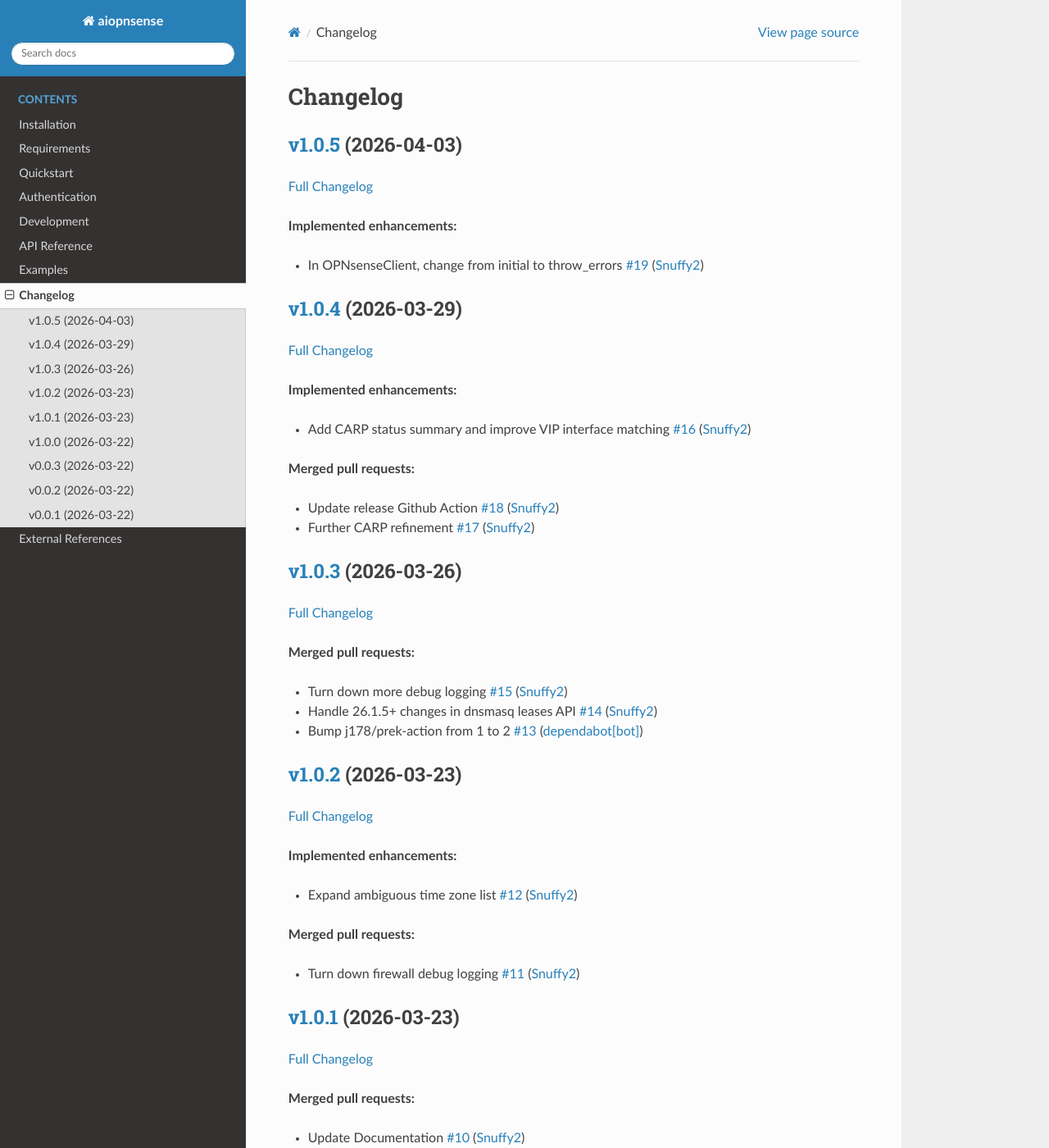
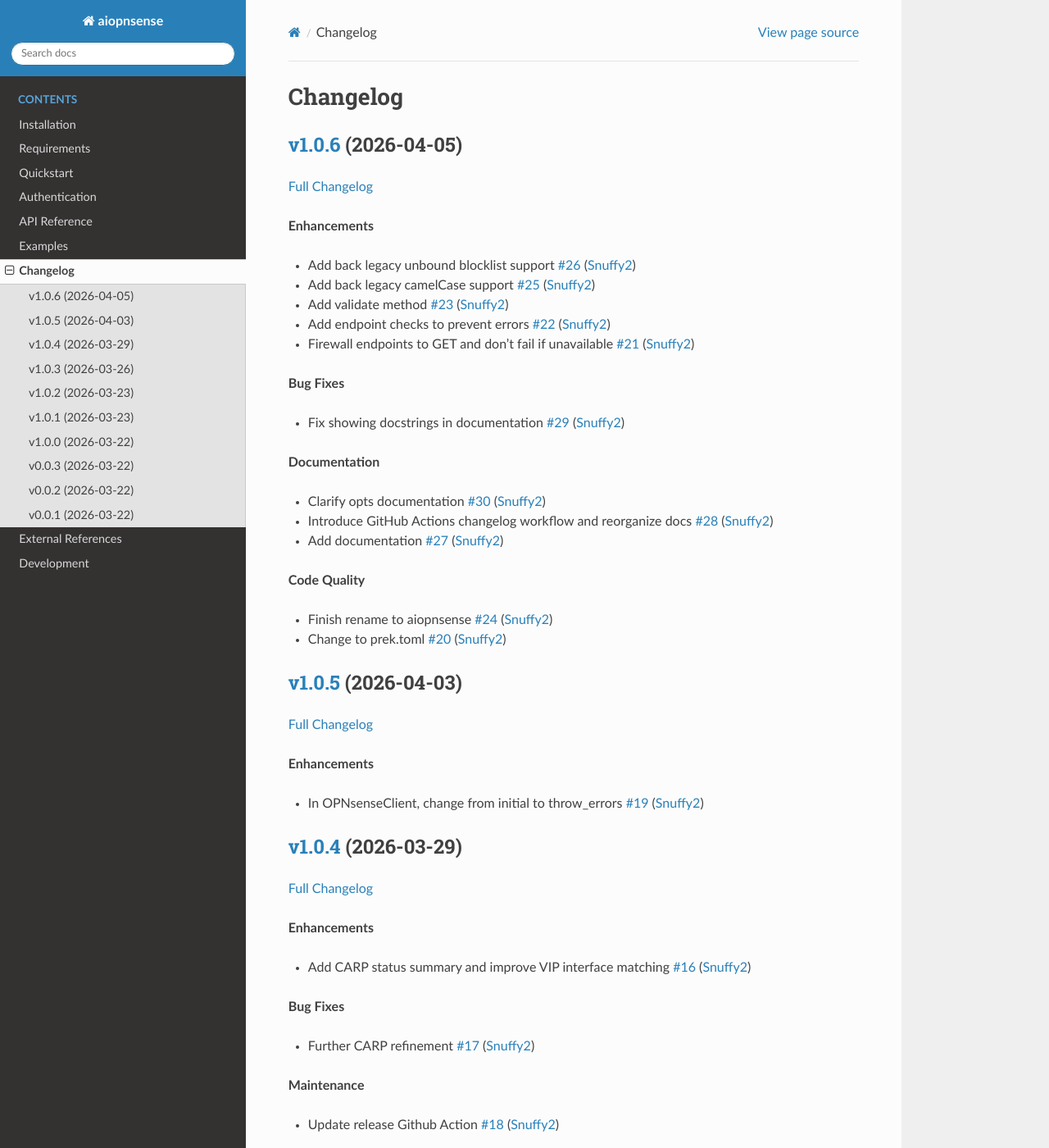
Before and after one commit to Snuffy2/aiopnsense, a Sphinx documentation site: the page built from docs/source/changelog.md, in a window 1280 px wide and 1400 px high. Shown: the whole window at 82% size. Built offline with Sphinx 7.4.7 and the Read the Docs theme 3.1.0, drawn with Linux system fonts in a browser that asks for light colours; some of the changed text lies outside the part shown.

Commit message:
Refine changelog (#33)

```diff
--- a/docs/source/changelog.md
+++ b/docs/source/changelog.md
@@ -1,10 +1,37 @@
 # Changelog
+
+## [v1.0.6](https://github.com/Snuffy2/aiopnsense/tree/v1.0.6) (2026-04-05)
+
+[Full Changelog](https://github.com/Snuffy2/aiopnsense/compare/v1.0.5...v1.0.6)
+
+**Enhancements**
+
+- Add back legacy unbound blocklist support [\#26](https://github.com/Snuffy2/aiopnsense/pull/26) ([Snuffy2](https://github.com/Snuffy2))
+- Add back legacy camelCase support [\#25](https://github.com/Snuffy2/aiopnsense/pull/25) ([Snuffy2](https://github.com/Snuffy2))
+- Add validate method [\#23](https://github.com/Snuffy2/aiopnsense/pull/23) ([Snuffy2](https://github.com/Snuffy2))
+- Add endpoint checks to prevent errors [\#22](https://github.com/Snuffy2/aiopnsense/pull/22) ([Snuffy2](https://github.com/Snuffy2))
+- Firewall endpoints to GET and don't fail if unavailable [\#21](https://github.com/Snuffy2/aiopnsense/pull/21) ([Snuffy2](https://github.com/Snuffy2))
+
+**Bug Fixes**
+
+- Fix showing docstrings in documentation [\#29](https://github.com/Snuffy2/aiopnsense/pull/29) ([Snuffy2](https://github.com/Snuffy2))
+
+**Documentation**
+
+- Clarify opts documentation [\#30](https://github.com/Snuffy2/aiopnsense/pull/30) ([Snuffy2](https://github.com/Snuffy2))
+- Introduce GitHub Actions changelog workflow and reorganize docs [\#28](https://github.com/Snuffy2/aiopnsense/pull/28) ([Snuffy2](https://github.com/Snuffy2))
+- Add documentation [\#27](https://github.com/Snuffy2/aiopnsense/pull/27) ([Snuffy2](https://github.com/Snuffy2))
+
+**Code Quality**
+
+- Finish rename to aiopnsense [\#24](https://github.com/Snuffy2/aiopnsense/pull/24) ([Snuffy2](https://github.com/Snuffy2))
+- Change to prek.toml [\#20](https://github.com/Snuffy2/aiopnsense/pull/20) ([Snuffy2](https://github.com/Snuffy2))
 
 ## [v1.0.5](https://github.com/Snuffy2/aiopnsense/tree/v1.0.5) (2026-04-03)
 
 [Full Changelog](https://github.com/Snuffy2/aiopnsense/compare/v1.0.4...v1.0.5)
 
-**Implemented enhancements:**
+**Enhancements**
 
 - In OPNsenseClient, change from initial to throw\_errors [\#19](https://github.com/Snuffy2/aiopnsense/pull/19) ([Snuffy2](https://github.com/Snuffy2))
 
@@ -12,34 +39,39 @@
 
 [Full Changelog](https://github.com/Snuffy2/aiopnsense/compare/v1.0.3...v1.0.4)
 
-**Implemented enhancements:**
+**Enhancements**
 
 - Add CARP status summary and improve VIP interface matching [\#16](https://github.com/Snuffy2/aiopnsense/pull/16) ([Snuffy2](https://github.com/Snuffy2))
 
-**Merged pull requests:**
+**Bug Fixes**
+
+- Further CARP refinement [\#17](https://github.com/Snuffy2/aiopnsense/pull/17) ([Snuffy2](https://github.com/Snuffy2))
+
+**Maintenance**
 
 - Update release Github Action [\#18](https://github.com/Snuffy2/aiopnsense/pull/18) ([Snuffy2](https://github.com/Snuffy2))
-- Further CARP refinement [\#17](https://github.com/Snuffy2/aiopnsense/pull/17) ([Snuffy2](https://github.com/Snuffy2))
 
 ## [v1.0.3](https://github.com/Snuffy2/aiopnsense/tree/v1.0.3) (2026-03-26)
 
 [Full Changelog](https://github.com/Snuffy2/aiopnsense/compare/v1.0.2...v1.0.3)
 
-**Merged pull requests:**
+**Bug Fixes**
+
+- Handle 26.1.5+ changes in dnsmasq leases API [\#14](https://github.com/Snuffy2/aiopnsense/pull/14) ([Snuffy2](https://github.com/Snuffy2))
+
+**Code Quality**
 
 - Turn down more debug logging [\#15](https://github.com/Snuffy2/aiopnsense/pull/15) ([Snuffy2](https://github.com/Snuffy2))
-- Handle 26.1.5+ changes in dnsmasq leases API [\#14](https://github.com/Snuffy2/aiopnsense/pull/14) ([Snuffy2](https://github.com/Snuffy2))
-- Bump j178/prek-action from 1 to 2 [\#13](https://github.com/Snuffy2/aiopnsense/pull/13) ([dependabot[bot]](https://github.com/apps/dependabot))
 
 ## [v1.0.2](https://github.com/Snuffy2/aiopnsense/tree/v1.0.2) (2026-03-23)
 
 [Full Changelog](https://github.com/Snuffy2/aiopnsense/compare/v1.0.1...v1.0.2)
 
-**Implemented enhancements:**
+**Enhancements**
 
 - Expand ambiguous time zone list [\#12](https://github.com/Snuffy2/aiopnsense/pull/12) ([Snuffy2](https://github.com/Snuffy2))
 
-**Merged pull requests:**
+**Code Quality**
 
 - Turn down firewall debug logging [\#11](https://github.com/Snuffy2/aiopnsense/pull/11) ([Snuffy2](https://github.com/Snuffy2))
 
@@ -47,7 +79,7 @@
 
 [Full Changelog](https://github.com/Snuffy2/aiopnsense/compare/v1.0.0...v1.0.1)
 
-**Merged pull requests:**
+**Documentation**
 
 - Update Documentation [\#10](https://github.com/Snuffy2/aiopnsense/pull/10) ([Snuffy2](https://github.com/Snuffy2))
 
@@ -59,23 +91,29 @@
 
 [Full Changelog](https://github.com/Snuffy2/aiopnsense/compare/v0.0.2...v0.0.3)
 
-**Implemented enhancements:**
+**Enhancements**
 
 - Improve pytest coverage and Refactor test infrastructure with reusable HTTP response mocking [\#8](https://github.com/Snuffy2/aiopnsense/pull/8) ([Snuffy2](https://github.com/Snuffy2))
 
-**Merged pull requests:**
+**Bug Fixes**
+
+- Fix some endpoints from POST to GET [\#6](https://github.com/Snuffy2/aiopnsense/pull/6) ([Snuffy2](https://github.com/Snuffy2))
+- Fix GitHub release Workflow [\#4](https://github.com/Snuffy2/aiopnsense/pull/4) ([Snuffy2](https://github.com/Snuffy2))
+
+**Documentation**
+
+- Standardize docstring formatting across codebase [\#7](https://github.com/Snuffy2/aiopnsense/pull/7) ([Snuffy2](https://github.com/Snuffy2))
+
+**Other Changes**
 
 - Handle if DHCP endpoints are unavailable [\#9](https://github.com/Snuffy2/aiopnsense/pull/9) ([Snuffy2](https://github.com/Snuffy2))
-- Standardize docstring formatting across codebase [\#7](https://github.com/Snuffy2/aiopnsense/pull/7) ([Snuffy2](https://github.com/Snuffy2))
-- Fix some endpoints from POST to GET [\#6](https://github.com/Snuffy2/aiopnsense/pull/6) ([Snuffy2](https://github.com/Snuffy2))
 - Remove legacy code [\#5](https://github.com/Snuffy2/aiopnsense/pull/5) ([Snuffy2](https://github.com/Snuffy2))
-- Fix GitHub release Workflow [\#4](https://github.com/Snuffy2/aiopnsense/pull/4) ([Snuffy2](https://github.com/Snuffy2))
 
 ## [v0.0.2](https://github.com/Snuffy2/aiopnsense/tree/v0.0.2) (2026-03-22)
 
 [Full Changelog](https://github.com/Snuffy2/aiopnsense/compare/v0.0.1...v0.0.2)
 
-**Merged pull requests:**
+**Other Changes**
 
 - Update version in const.py on release [\#3](https://github.com/Snuffy2/aiopnsense/pull/3) ([Snuffy2](https://github.com/Snuffy2))
 
@@ -83,7 +121,7 @@
 
 [Full Changelog](https://github.com/Snuffy2/aiopnsense/compare/0931722e696e8e3270e8b80682ee8ff74ab0f5bb...v0.0.1)
 
-**Merged pull requests:**
+**Other Changes**
 
 - Create AGENTS.md [\#2](https://github.com/Snuffy2/aiopnsense/pull/2) ([Snuffy2](https://github.com/Snuffy2))
 - GitHub Workflows and Linting [\#1](https://github.com/Snuffy2/aiopnsense/pull/1) ([Snuffy2](https://github.com/Snuffy2))
--- a/docs/source/index.rst
+++ b/docs/source/index.rst
@@ -11,8 +11,8 @@ aiopnsense
    requirements
    quickstart
    authentication
-   development
    api/index
    examples
    changelog
    external
+   development
```
Also changed, not shown: 1 other file.
